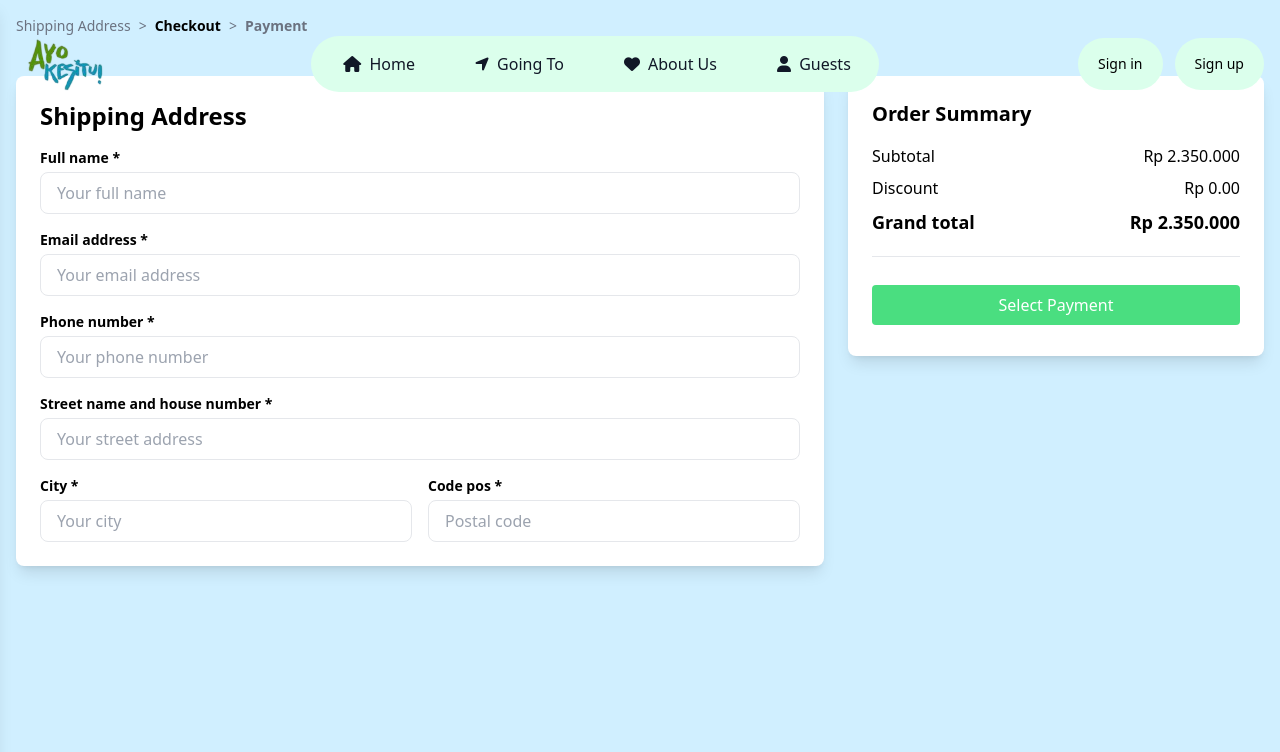
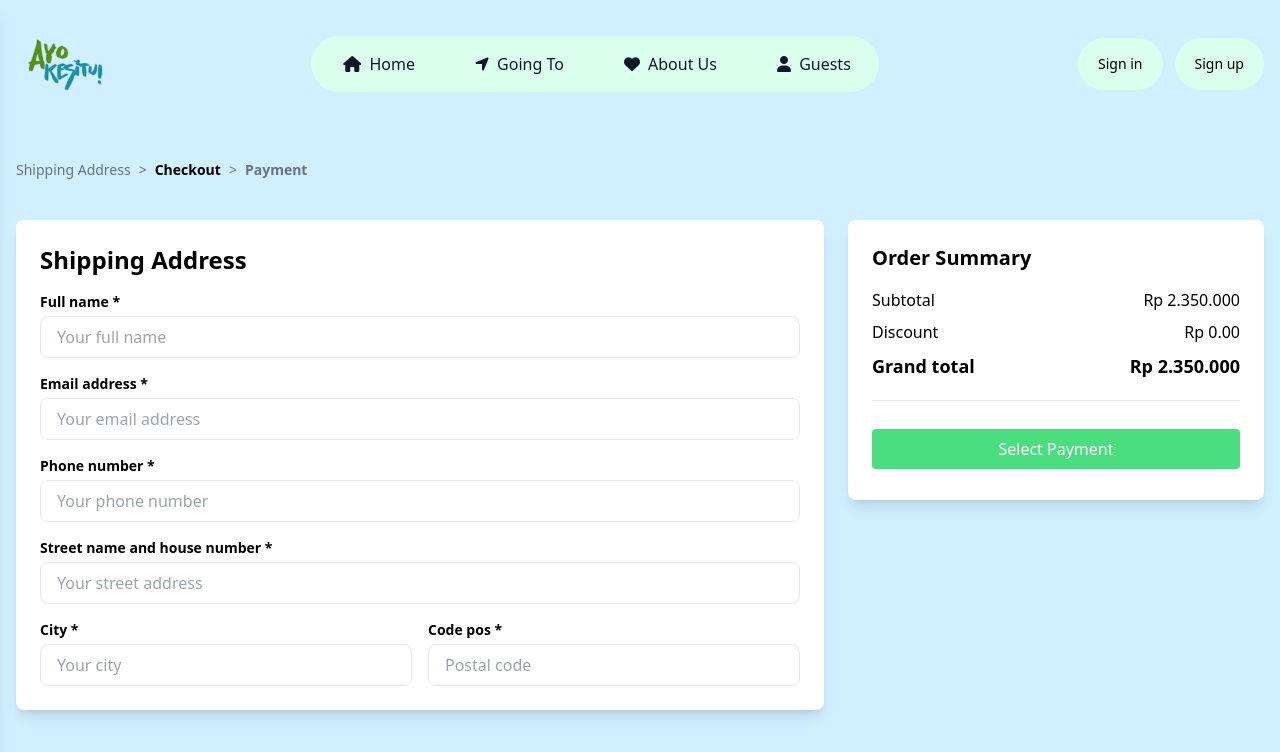
Before and after one commit to Kader2637/AyoKesitu_Devlop, a Vue app: page /chekout in a window 1280 px wide. Shown: the top 752 px of the page. Built offline with nearby package versions, Linux system fonts and the light colour scheme.

Commit message:
update navbar

```diff
--- a/src/components/Navbar.vue
+++ b/src/components/Navbar.vue
@@ -127,7 +127,7 @@ onUnmounted(() => {
                         class="text-black focus:outline-none font-medium rounded-full text-sm px-5 py-4 text-center bg-[#DBFFEC]">
                         Sign in
                     </button>
-                    <button @click="router.push('/signup')"
+                    <button  @click="toggleModal"
                         class="text-black focus:outline-none font-medium rounded-full text-sm px-5 py-4 text-center bg-[#DBFFEC]">
                         Sign up
                     </button>
--- a/src/views/CheckOutView.vue
+++ b/src/views/CheckOutView.vue
@@ -10,7 +10,7 @@ const router = useRouter()
     <div class="bg-[#D0EFFF] min-h-screen w-full flex flex-col">
         <Navbar />
         <div class="flex-1">
-            <div class="container mx-auto px-4 mt-4">
+            <div class="container mx-auto px-4 mt-4 mt-40">
                 <div class="text-gray-500 text-sm mb-6">
                     <span>Shipping Address</span>
                     <span class="mx-2">&gt;</span>
```
